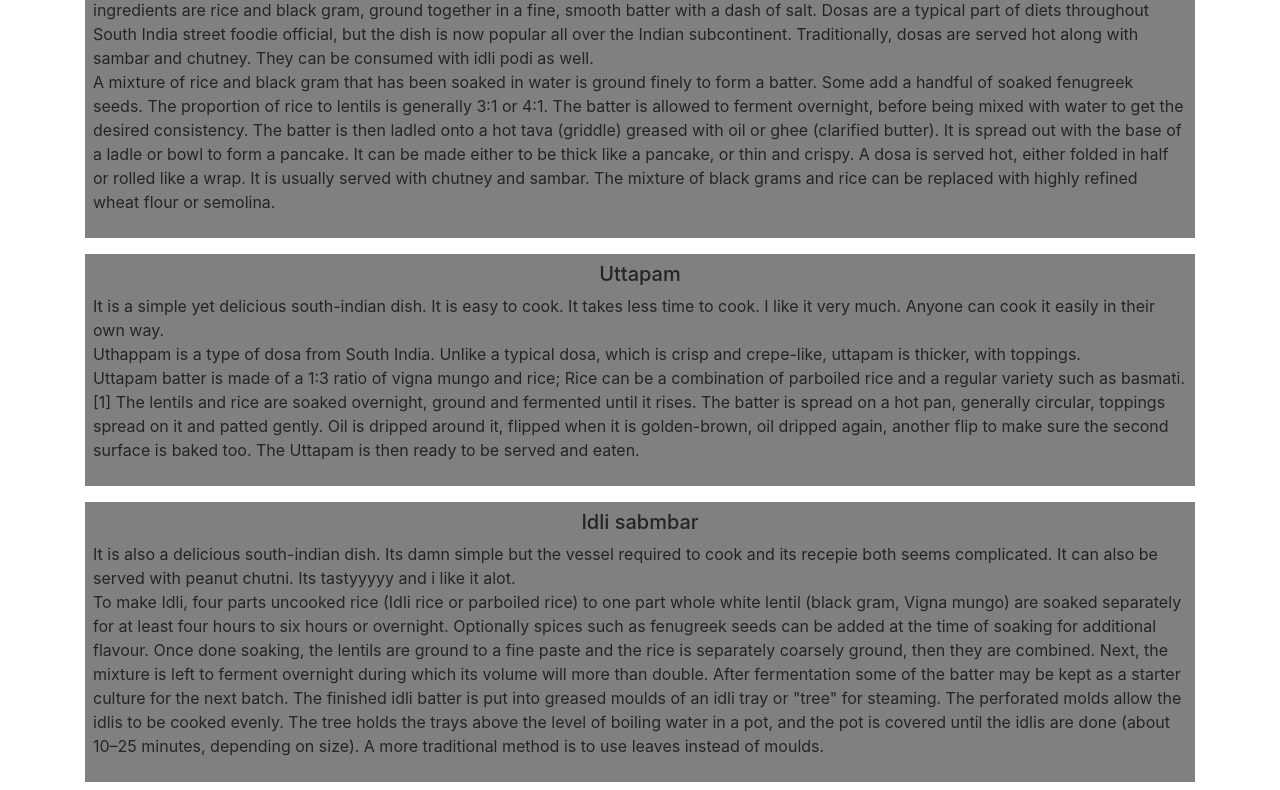
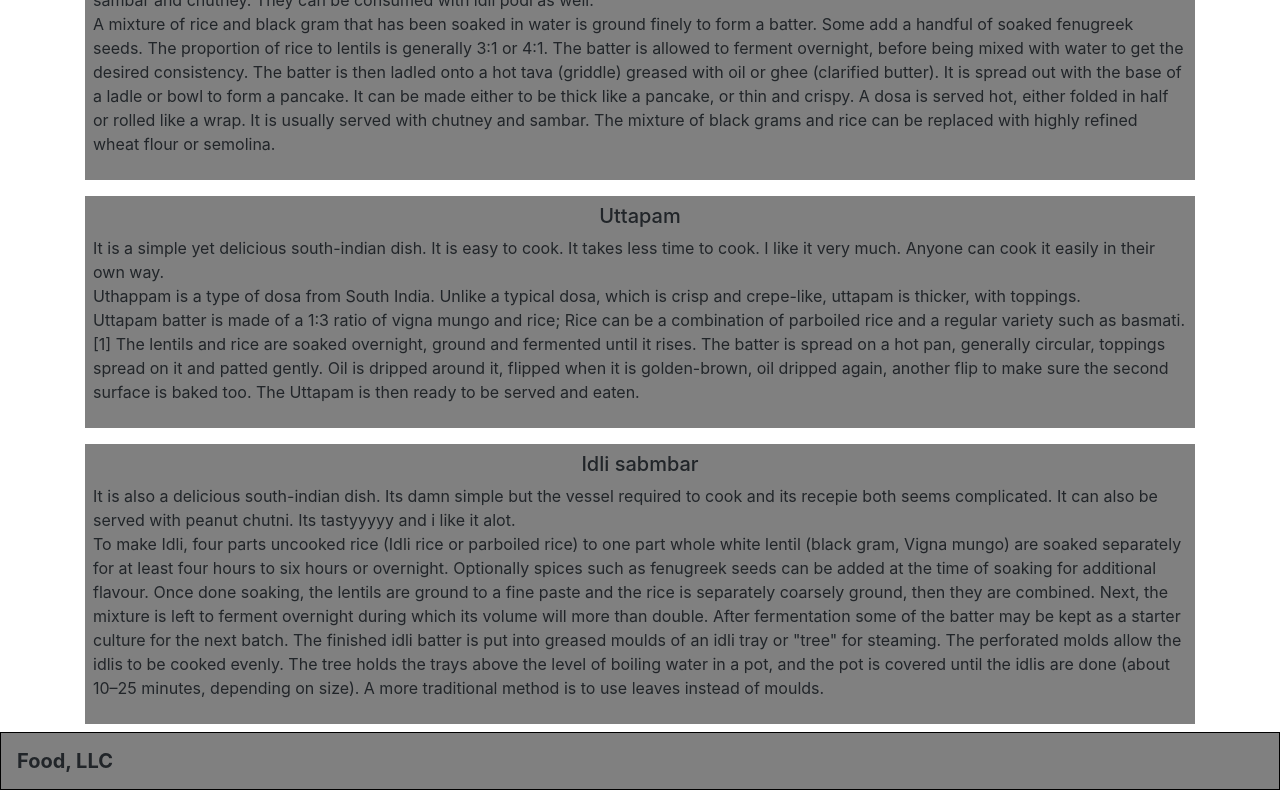
Before and after one commit to khushijain942/module3_sol, a plain HTML site: page index.html in a window 1280 px wide. Shown: the part 232-1022 px from the top of the page. Drawn offline with Linux system fonts and the light colour scheme.

Commit message:
Update styles.css

```diff
--- a/css/styles.css
+++ b/css/styles.css
@@ -2,9 +2,9 @@ nav{
     background-color: gray;
     border: 1px black solid;
     font-weight: bold;
-    position: fixed !important;
+    /*position: fixed !important;
     top: 0;
-    width: 100%;
+    width: 100%;*/
     }
 h2{
     padding: 15px;
@@ -26,6 +26,6 @@ section>div>div{
       text-align: center;
       border: 1px solid black;
   }
-  body{
+  /*body{
       padding-top: 58px;
-  }
+  }*/
```
